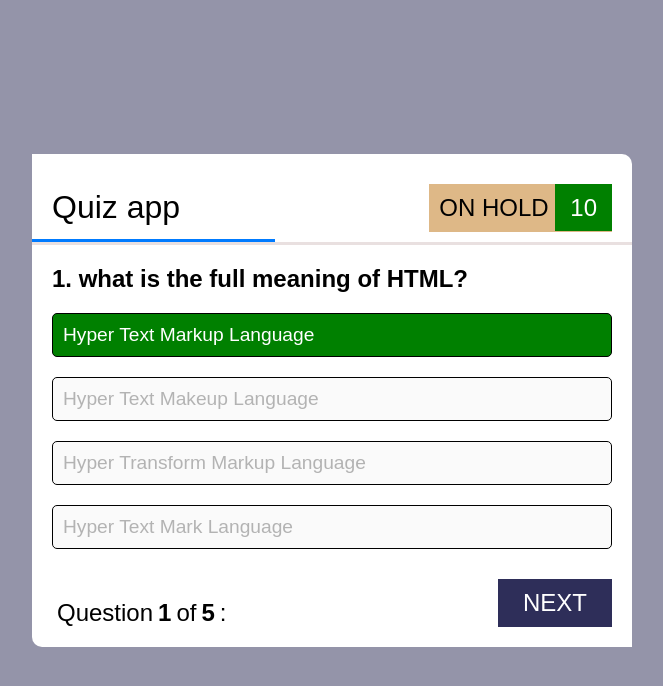
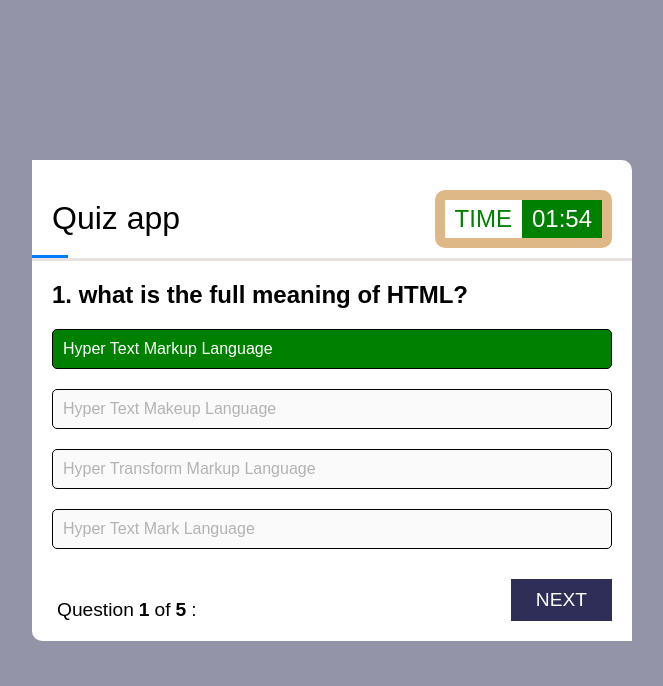
Before and after one commit to emekacharles77/QUIZ-APP, a plain HTML site: page index.html in a window 1280 px wide. Both pictures are taken after a click on the button "Hyper Text Markup Language". Shown: the whole page, without its empty margins (308-971 px from the left). Drawn offline with Linux system fonts and the light colour scheme.

Commit message:
modified

```diff
--- a/index.html
+++ b/index.html
@@ -12,8 +12,8 @@
         <div class="header">
             <h1>Quiz app</h1>
             <div class="timer">
-                <span class="timezone">TIME ON</span>
-                <span class="timer-span">15</span>
+                <span class="timezone">TIME</span>
+                <span class="timer-span">00:00</span>
             </div>
             <div class="time-line"></div>
         </div>
--- a/script.js
+++ b/script.js
@@ -57,7 +57,7 @@ const timer=document.querySelector('.timer-span');
 const timerzone=document.querySelector('.timezone');
 const line=document.querySelector(".time-line");
 // const button=document.createElement("button");
-console.log(line)
+console.log(span,span2)
 // console.log(question,answerbutton,nextbutton)
 
 let currentquestionindex=0;
@@ -70,9 +70,6 @@ function startquiz(){
     showquestion();
     startQuizTimer();
     startTimeline();
-    timerzone.innerHTML="TIME ON";
-    // startQuizTimer();
-        // timerzone.innerHTML="TIME ON:";
 }
 
 function showquestion(){
@@ -107,9 +104,9 @@ function  resetState(){
 startquiz();
 
 function SelectAnswer(e){
-    clearInterval(quiztimerinterval);
-    clearInterval(counterline);
-    timerzone.innerHTML="ON HOLD"
+    // clearInterval(quiztimerinterval);
+    // clearInterval(counterline);
+    // timerzone.innerHTML="ON HOLD"
     const selectedbtn=e.target;
     const isCorrect=selectedbtn.dataset.correct==="true";
     if(isCorrect){
@@ -132,6 +129,9 @@ nextbutton.addEventListener('click', ()=>{
         handlenextquestion();
     }else{
         startquiz();
+        window.location.reload()
+        startTimeline();
+        startQuizTimer()
     }
 })
 
@@ -141,10 +141,10 @@ function handlenextquestion(){
     currentquestionindex++;
     if(currentquestionindex<questions.length){
         showquestion()
-        startQuizTimer();
-        startTimeline()
+        // startQuizTimer();
+        // startTimeline()
         // clearInterval(counterline);
-        timerzone.innerHTML="TIME ON";
+        // timerzone.innerHTML="TIME ON";
     }else{
         showscore();
     }
@@ -157,53 +157,79 @@ function showscore(){
     nextbutton.style.display='block';
     quiznumber.style.display="none";
     clearInterval(quiztimerinterval);
-    timerzone.innerHTML="TIME OFF";
-    timer.innerHTML='00';
+    timerdiv.style.display="none"
     line.style.width="0"
     clearInterval(counterline);
 
 }
 
+let quiztimer=2;
+// let quizTimeinMenutes=quiztimer*60*60;
+let quiztime=quiztimer*60;
+// console.log(quiztime ,quizTimeinMenutes)
+
+
+let leadingsec=0;
+let leadingmin=0;
+
 function startQuizTimer(){
-    quiztimer=15;
+
     quiztimerinterval=setInterval(()=>{
-        quiztimer--;
-        if(quiztimer<0){
-            quiztimer=0
+            quiztime--;
+            let sec=Math.floor(quiztime % 60);
+            let min= Math.floor(quiztime / 60);
+            timer.innerHTML=`${leadingmin}:${leadingsec}`;
+        // console.log(sec,min)
+
+        if(min<10){
+            leadingmin="0" + min.toString();
+        }else{
+            leadingmin=min;
         }
-        timer.innerHTML=quiztimer
-        if(quiztimer<10){
-            let addzero=timer.innerHTML;
-            timer.innerHTML='0' + addzero;
+
+        if(sec<10){
+            leadingsec="0" + sec.toString()
+        }else{
+            leadingsec=sec;
         }
-        if(quiztimer<1){
-            clearInterval(quiztimerinterval);
-            timerzone.innerHTML="TIME OFF"
-        }
-        lockbutton()
+
+        //  timer.innerHTML=leadingmin + ":" + leadingsec
+
+
+    if(quiztime<0){
+        quiztime=0;
+    clearInterval(quiztimerinterval);
+    lockbutton()
+    // timerzone.innerHTML="TIME OFF"
+    }
+        //  console.log(timer)
     }, 1000);
 }
 
-let time=0;
-let widthvalue=0;
+
+
+
 function startTimeline(){
     let time=0;
     counterline=setInterval(()=>{
         time+=1
-        line.style.width=time + "px";
-        if(time > 599){
-            clearInterval(counterline)
+        line.style.width=time + "%";
+
+        if(time > 99){
+            clearInterval(counterline);
         }
-        // console.log(time)
 
-    }, 21)
+    }, 1200)
 
 }
+
+
+
 function lockbutton(){
     Array.from(answerbutton.children).forEach(button=>{
-        if(quiztimer<1){
+        if(quiztime<1){
             button.disabled=true
-            nextbutton.style.display="block"
+            // nextbutton.style.display="block"
         }
     })
 }
--- a/style.css
+++ b/style.css
@@ -19,6 +19,21 @@ body{
     border-radius: 0 10px 0 10px;
 }
 
+@media (max-width: 376px){
+    .quiz h2{
+       font-size: 100%;
+    }
+    .header h1{
+        font-size: 150%;
+    }
+    .timezone{
+        font-size: 70%;
+    }
+    .timer-span{
+        font-size: 70%;
+    }
+}
+
 .header{
     position: relative;
     display: flex;
@@ -33,23 +48,35 @@ body{
 }
 
 .header h1{
-    font-size: 200%;
+    /* font-size: 200%; */
     font-family: sans-serif;
     font-weight: 500;
 }
 
-.header .timer{
+ .timer{
+     display: flex;
+    align-items: center;
+    justify-content: center;
     font-size: 150%;
     background-color: burlywood;
-    padding: 10px 0px 10px 10px;
+    padding: 10px;
     font-family: sans-serif;
     font-weight: 500;
+    border-radius: 10px;
+}
+
+.timezone{
+    background-color: white;
+    padding: 5px 10px;
+    color: green;
 }
 
 .timer-span{
     background: green;
     color: white;
-    padding: 10px 15px;
+    padding: 5px 10px;
+    user-select: none;
+
 }
 
 .time-line{
@@ -66,7 +93,7 @@ body{
 
 .quiz h2{
     /* border: 1px solid black; */
-    font-size: 150%;
+    /* font-size: 150%; */
     font-family: sans-serif;
     font-weight: 700;
     margin-bottom: 10px;
@@ -79,7 +106,7 @@ body{
     text-align: left;
     border: 1px solid black;
     border-radius: 5px;
-    font-size: 120%;
+    font-size: 100%;
     font-family: sans-serif;
     font-weight: 500;
     cursor: pointer;
@@ -104,7 +131,7 @@ cursor:no-drop;
 
 .next-btn{
     padding: 10px 25px;
-    font-size: 150%;
+    font-size: 120%;
     font-family: sans-serif;
     font-weight: 500;
     margin-bottom: 20px;
@@ -117,7 +144,7 @@ cursor:no-drop;
 }
 
 .quiz-number{
-    font-size: 150%;
+    font-size: 120%;
     font-family: sans-serif;
     font-weight: 500;
     margin: 5px;
```
